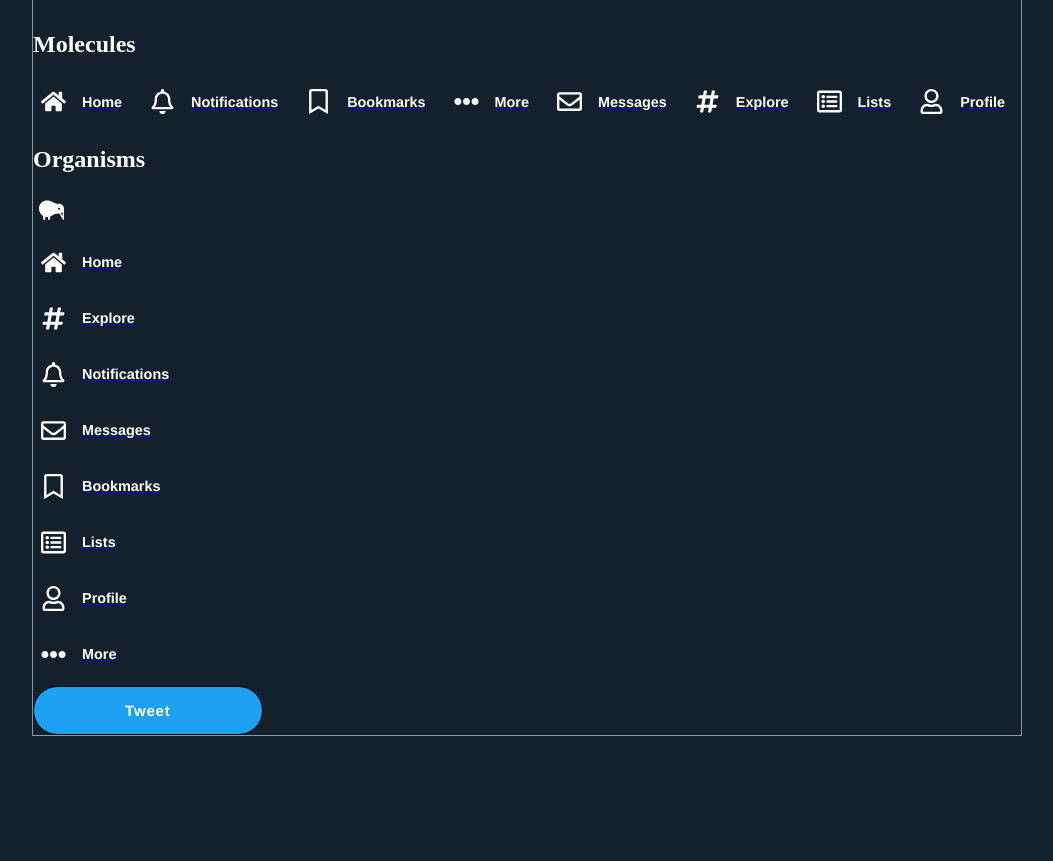
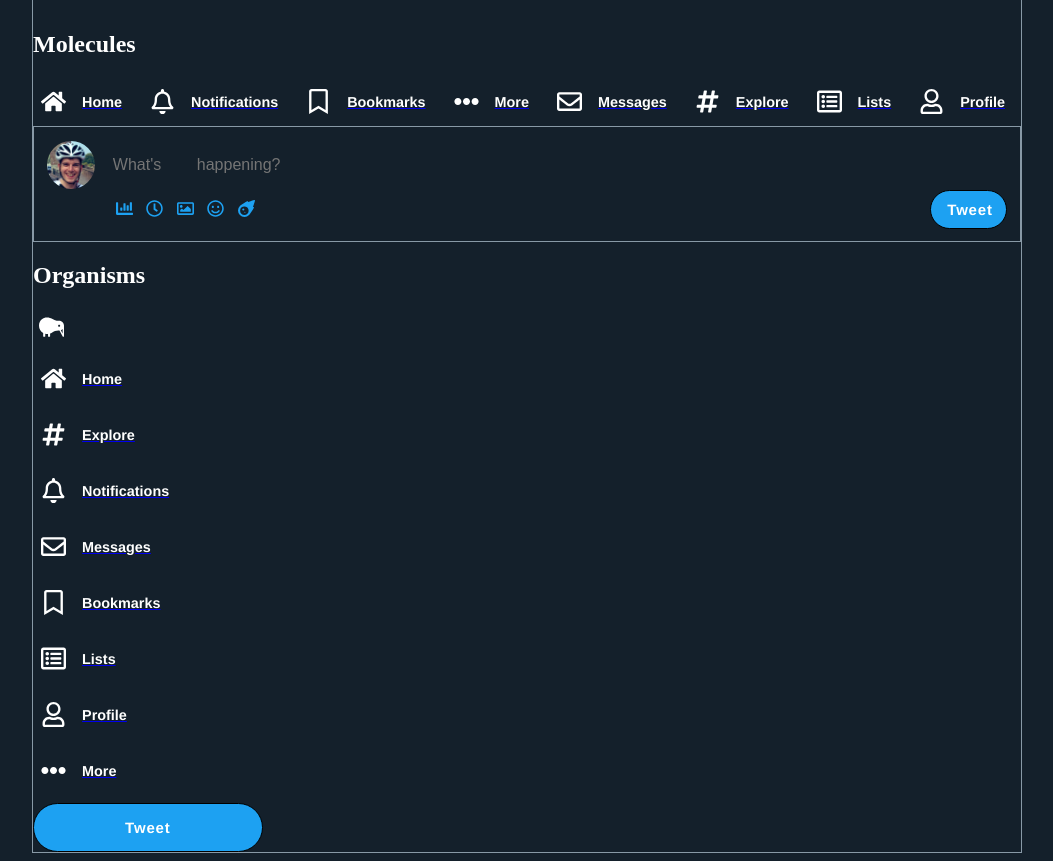
Before and after one commit to zackads/twitter_clone, a website: page components.html in a window 1280 px wide. Shown: the part 1250-2111 px from the top of the page, without its empty margins (113-1166 px from the left). Before the commit the page ends 1994 px from the top, so only its background shows below. Drawn offline with Linux system fonts and the light colour scheme; files that its build step writes are made by us from their sources.

Commit message:
Created newtweet molecule

```diff
--- a/components.html
+++ b/components.html
@@ -485,6 +485,111 @@
           <h2 class="title">Profile</h2>
         </a>
       </article>
+      <article class="newtweet">
+        <img
+          class="newtweet__profile"
+          src="/assets/images/user_profile_pic.jpg"
+        />
+        <input
+          class="newtweet__input"
+          type="text"
+          placeholder="What's
+        happening?"
+        />
+        <div class="newtweet__media">
+          <button class="circle_buttons" type="button">
+            <svg
+              class="tweet_icon"
+              aria-hidden="true"
+              focusable="false"
+              data-prefix="fas"
+              data-icon="chart-bar"
+              class="svg-inline--fa fa-chart-bar fa-w-16"
+              role="img"
+              xmlns="http://www.w3.org/2000/svg"
+              viewBox="0 0 512 512"
+            >
+              <path
+                fill="currentColor"
+                d="M332.8 320h38.4c6.4 0 12.8-6.4 12.8-12.8V172.8c0-6.4-6.4-12.8-12.8-12.8h-38.4c-6.4 0-12.8 6.4-12.8 12.8v134.4c0 6.4 6.4 12.8 12.8 12.8zm96 0h38.4c6.4 0 12.8-6.4 12.8-12.8V76.8c0-6.4-6.4-12.8-12.8-12.8h-38.4c-6.4 0-12.8 6.4-12.8 12.8v230.4c0 6.4 6.4 12.8 12.8 12.8zm-288 0h38.4c6.4 0 12.8-6.4 12.8-12.8v-70.4c0-6.4-6.4-12.8-12.8-12.8h-38.4c-6.4 0-12.8 6.4-12.8 12.8v70.4c0 6.4 6.4 12.8 12.8 12.8zm96 0h38.4c6.4 0 12.8-6.4 12.8-12.8V108.8c0-6.4-6.4-12.8-12.8-12.8h-38.4c-6.4 0-12.8 6.4-12.8 12.8v198.4c0 6.4 6.4 12.8 12.8 12.8zM496 384H64V80c0-8.84-7.16-16-16-16H16C7.16 64 0 71.16 0 80v336c0 17.67 14.33 32 32 32h464c8.84 0 16-7.16 16-16v-32c0-8.84-7.16-16-16-16z"
+              ></path>
+            </svg>
+          </button>
+          <button class="circle_buttons" type="button">
+            <svg
+              class="tweet_icon"
+              aria-hidden="true"
+              focusable="false"
+              data-prefix="far"
+              data-icon="clock"
+              class="svg-inline--fa fa-clock fa-w-16"
+              role="img"
+              xmlns="http://www.w3.org/2000/svg"
+              viewBox="0 0 512 512"
+            >
+              <path
+                fill="currentColor"
+                d="M256 8C119 8 8 119 8 256s111 248 248 248 248-111 248-248S393 8 256 8zm0 448c-110.5 0-200-89.5-200-200S145.5 56 256 56s200 89.5 200 200-89.5 200-200 200zm61.8-104.4l-84.9-61.7c-3.1-2.3-4.9-5.9-4.9-9.7V116c0-6.6 5.4-12 12-12h32c6.6 0 12 5.4 12 12v141.7l66.8 48.6c5.4 3.9 6.5 11.4 2.6 16.8L334.6 349c-3.9 5.3-11.4 6.5-16.8 2.6z"
+              ></path>
+            </svg>
+          </button>
+          <button class="circle_buttons" type="button">
+            <svg
+              class="tweet_icon"
+              aria-hidden="true"
+              focusable="false"
+              data-prefix="far"
+              data-icon="image"
+              class="svg-inline--fa fa-image fa-w-16"
+              role="img"
+              xmlns="http://www.w3.org/2000/svg"
+              viewBox="0 0 512 512"
+            >
+              <path
+                fill="currentColor"
+                d="M464 64H48C21.49 64 0 85.49 0 112v288c0 26.51 21.49 48 48 48h416c26.51 0 48-21.49 48-48V112c0-26.51-21.49-48-48-48zm-6 336H54a6 6 0 0 1-6-6V118a6 6 0 0 1 6-6h404a6 6 0 0 1 6 6v276a6 6 0 0 1-6 6zM128 152c-22.091 0-40 17.909-40 40s17.909 40 40 40 40-17.909 40-40-17.909-40-40-40zM96 352h320v-80l-87.515-87.515c-4.686-4.686-12.284-4.686-16.971 0L192 304l-39.515-39.515c-4.686-4.686-12.284-4.686-16.971 0L96 304v48z"
+              ></path>
+            </svg>
+          </button>
+          <button class="circle_buttons" type="button">
+            <svg
+              class="tweet_icon"
+              aria-hidden="true"
+              focusable="false"
+              data-prefix="far"
+              data-icon="smile"
+              class="svg-inline--fa fa-smile fa-w-16"
+              role="img"
+              xmlns="http://www.w3.org/2000/svg"
+              viewBox="0 0 496 512"
+            >
+              <path
+                fill="currentColor"
+                d="M248 8C111 8 0 119 0 256s111 248 248 248 248-111 248-248S385 8 248 8zm0 448c-110.3 0-200-89.7-200-200S137.7 56 248 56s200 89.7 200 200-89.7 200-200 200zm-80-216c17.7 0 32-14.3 32-32s-14.3-32-32-32-32 14.3-32 32 14.3 32 32 32zm160 0c17.7 0 32-14.3 32-32s-14.3-32-32-32-32 14.3-32 32 14.3 32 32 32zm4 72.6c-20.8 25-51.5 39.4-84 39.4s-63.2-14.3-84-39.4c-8.5-10.2-23.7-11.5-33.8-3.1-10.2 8.5-11.5 23.6-3.1 33.8 30 36 74.1 56.6 120.9 56.6s90.9-20.6 120.9-56.6c8.5-10.2 7.1-25.3-3.1-33.8-10.1-8.4-25.3-7.1-33.8 3.1z"
+              ></path>
+            </svg>
+          </button>
+          <button class="circle_buttons" type="button">
+            <svg
+              class="tweet_icon"
+              aria-hidden="true"
+              focusable="false"
+              data-prefix="fas"
+              data-icon="meteor"
+              class="svg-inline--fa fa-meteor fa-w-16"
+              role="img"
+              xmlns="http://www.w3.org/2000/svg"
+              viewBox="0 0 512 512"
+            >
+              <path
+                fill="currentColor"
+                d="M511.328,20.8027c-11.60759,38.70264-34.30724,111.70173-61.30311,187.70077,6.99893,2.09372,13.4042,4,18.60653,5.59368a16.06158,16.06158,0,0,1,9.49854,22.906c-22.106,42.29635-82.69047,152.795-142.47819,214.40356-.99984,1.09373-1.99969,2.5-2.99954,3.49995A194.83046,194.83046,0,1,1,57.085,179.41009c.99985-1,2.40588-2,3.49947-3,61.59994-59.90549,171.97367-120.40473,214.37343-142.4982a16.058,16.058,0,0,1,22.90274,9.49988c1.59351,5.09368,3.49947,11.5936,5.5929,18.59351C379.34818,35.00565,452.43074,12.30281,491.12794.70921A16.18325,16.18325,0,0,1,511.328,20.8027ZM319.951,320.00207A127.98041,127.98041,0,1,0,191.97061,448.00046,127.97573,127.97573,0,0,0,319.951,320.00207Zm-127.98041-31.9996a31.9951,31.9951,0,1,1-31.9951-31.9996A31.959,31.959,0,0,1,191.97061,288.00247Zm31.9951,79.999a15.99755,15.99755,0,1,1-15.99755-15.9998A16.04975,16.04975,0,0,1,223.96571,368.00147Z"
+              ></path>
+            </svg>
+          </button>
+        </div>
+        <button class="button small newtweet__submit">Tweet</button>
+      </article>
       <article>
         <h2>Organisms</h2>
         <header class="nav">
```
